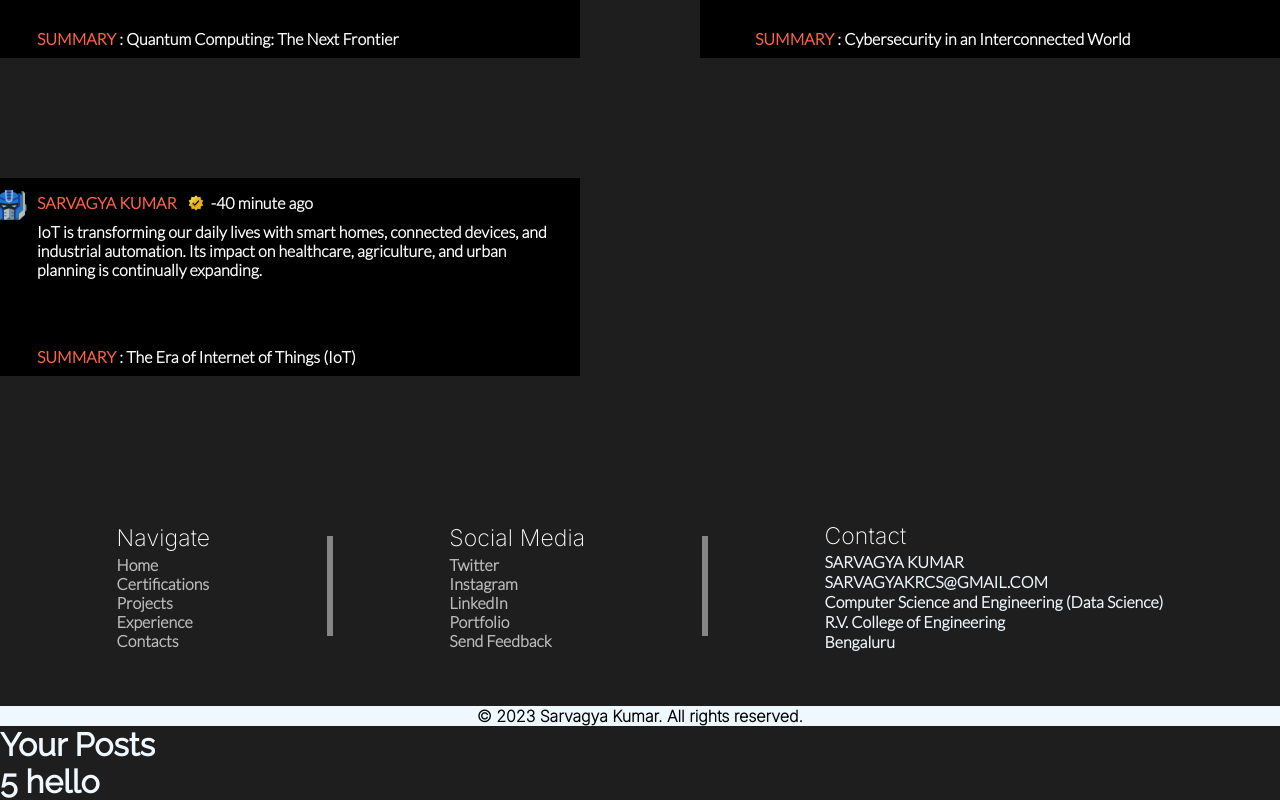
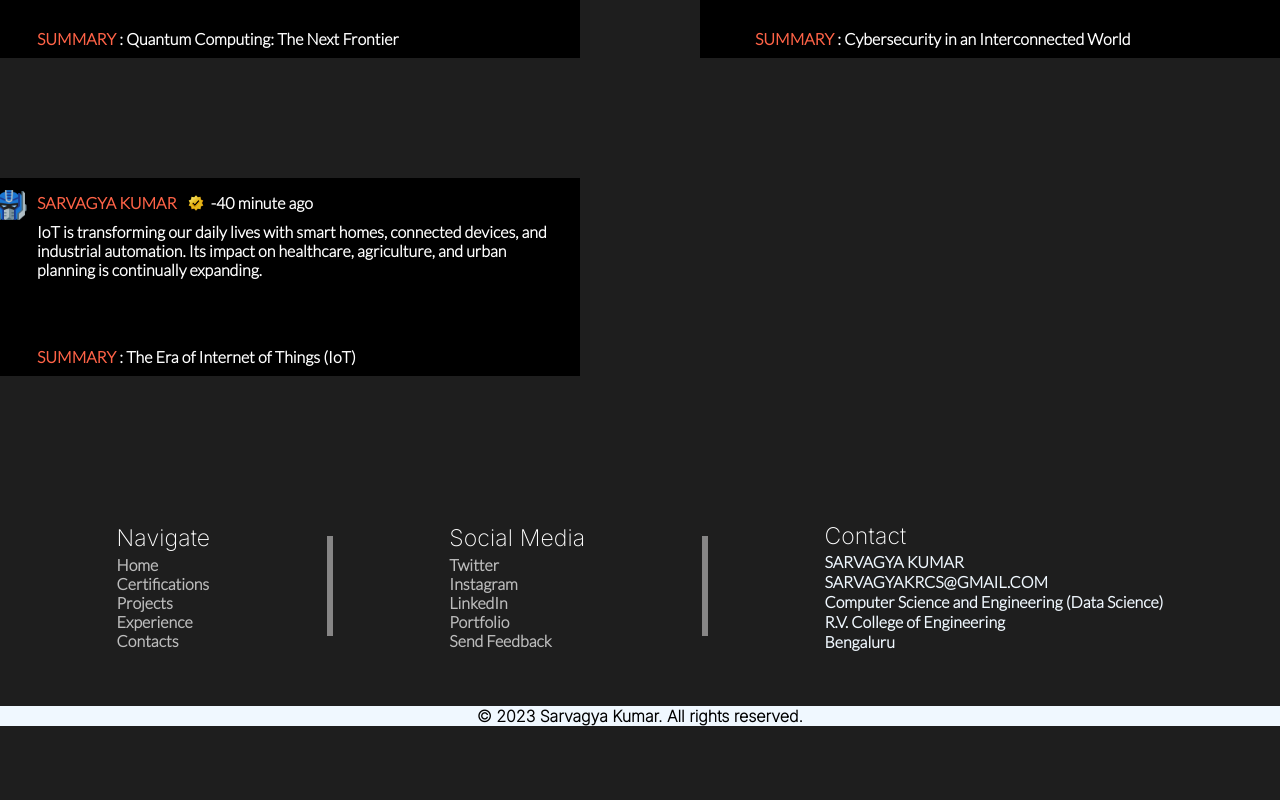
Before and after one commit to sarvagyakrcs/kumarSarvagya, a React (Create React App) app: page / in a window 1280 px wide. Shown: the part 1415-2215 px from the top of the page. After the commit the page ends 2141 px from the top, so only its background shows below. Built offline with nearby package versions, Linux system fonts and the light colour scheme; no server answers.

Commit message:
removed productuin elements

```diff
--- a/src/App.js
+++ b/src/App.js
@@ -42,13 +42,6 @@ function App() {
                 mode={mode}
                 setMode={setMode}
             />
-
-            <div>
-                <h1>Your Posts</h1>
-                <h1>{post_data.length} hello</h1>
-            </div>
-
-
         </>
     );
 }
```
